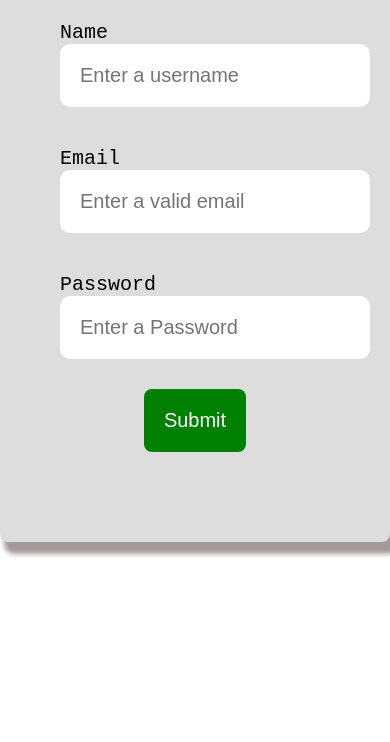
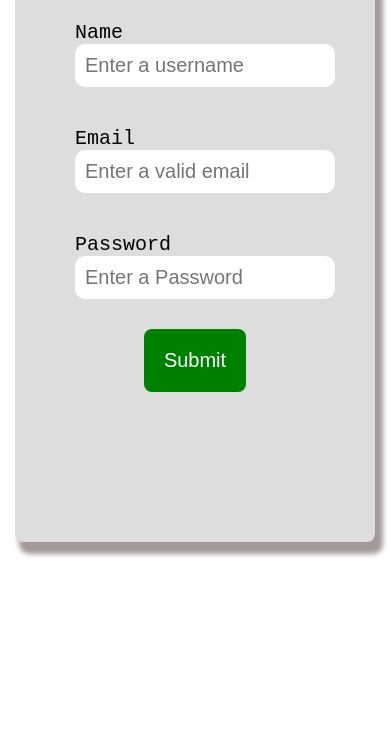
Before and after one commit to IammHardy/signup_form, a plain HTML site: page index.html in a window 390 px wide. Shown: the part 318-1060 px from the top of the page. Drawn offline with Linux system fonts and the light colour scheme.

Commit message:
Added responsiveness to the form

```diff
--- a/style.css
+++ b/style.css
@@ -3,7 +3,6 @@ body{
     padding:0;
     box-sizing: border-box;
     width: 100%;
-    height: 100vh;
     font-size: 20px;
     font-family: 'Courier New', Courier, monospace;
 }
@@ -60,3 +59,33 @@ h1{
 label{
     text-align: center;
 }
+
+@media (max-width:680px){
+    #formContainer{
+        width: 400px;
+    }
+
+    input{
+    width: 100%;
+    gap: 10px;
+    padding: 10px;
+    border-radius: 10px;
+    font-size: 20px;
+    border: none;
+    }
+}
+
+@media (max-width:480px){
+    #formContainer{
+        width: 300px;
+    }
+
+    input{
+    width: 100%;
+    gap: 10px;
+    padding: 10px;
+    border-radius: 10px;
+    font-size: 20px;
+    border: none;
+    }
+}
```
